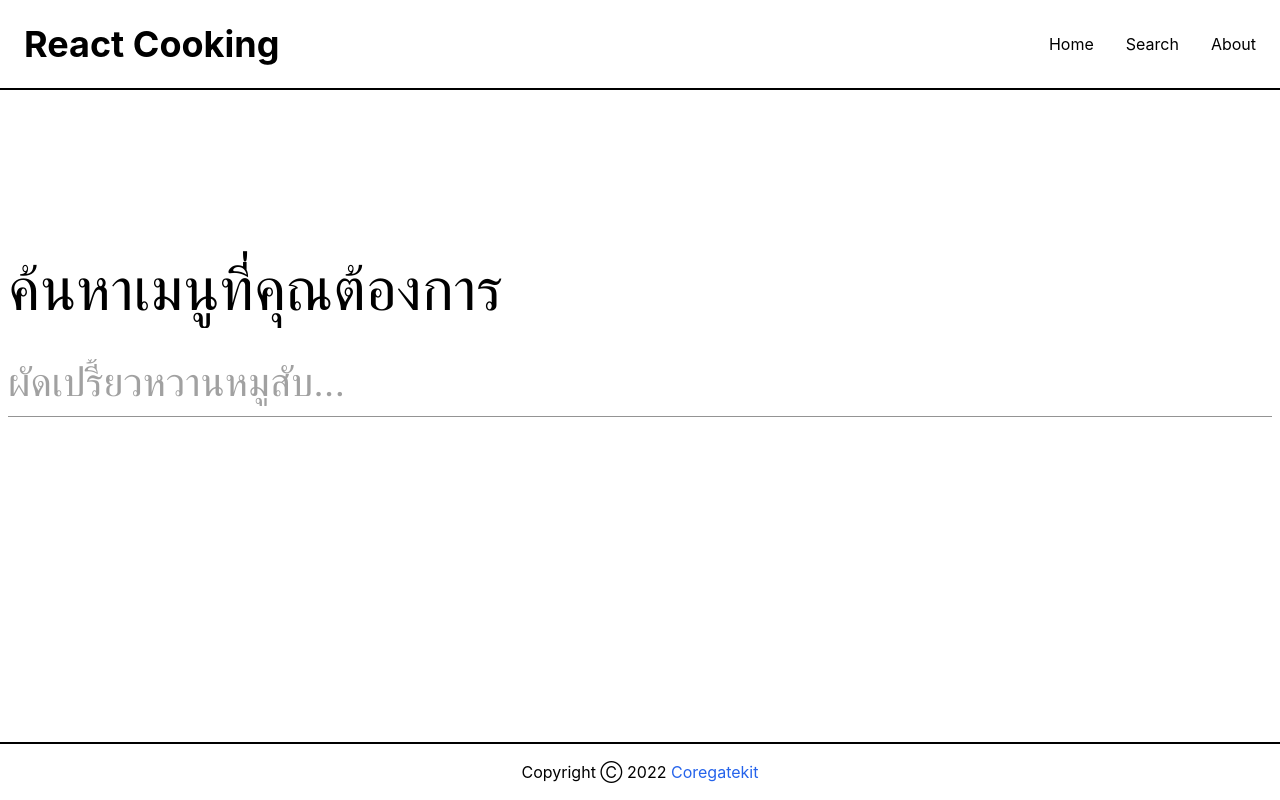
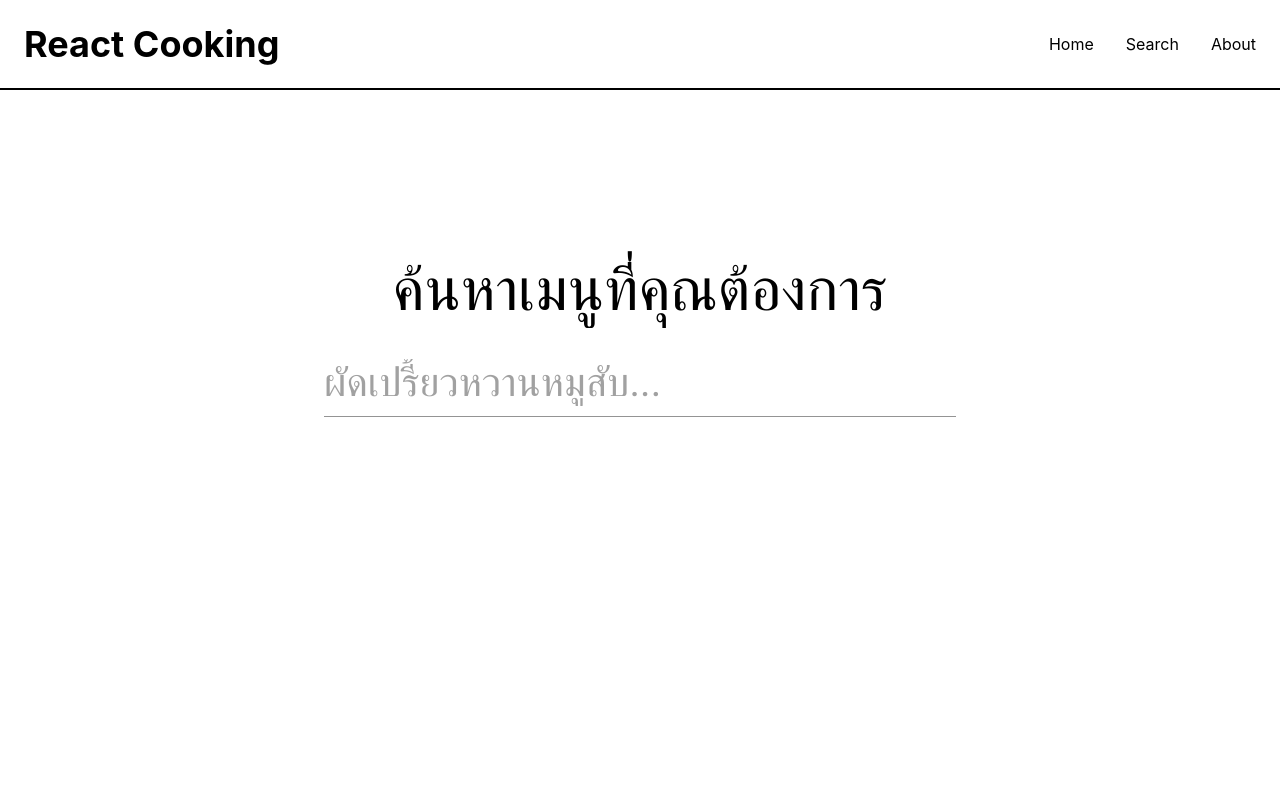
Before and after one commit to coregatekit/react-cooking, a React (Create React App) app: page / in a window 1280 px wide. Built offline with nearby package versions, Linux system fonts and the light colour scheme.

Commit message:
💄 Change alignment to center

```diff
--- a/src/App.tsx
+++ b/src/App.tsx
@@ -3,7 +3,6 @@ import { BrowserRouter, Routes, Route } from "react-router-dom";
 import "./App.css";
 
 import NavBar from "./components/NavBar";
-import Footer from "./components/Footer";
 
 import Home from "./pages/Home";
 import Menu from "./pages/Menu";
@@ -23,7 +22,6 @@ function App() {
           <Route path="about" element={<About />} />
           <Route path=":id" element={<Menu />} />
         </Routes>
-        <Footer />
       </BrowserRouter>
     </div>
   );
--- a/src/pages/Home.tsx
+++ b/src/pages/Home.tsx
@@ -4,25 +4,29 @@ import React, { useState } from "react";
 function Home() {
   const [searchQuery, setSearchQuery] = useState("");
 
-  const handleSearchQueryChange = (event: React.ChangeEvent<HTMLInputElement>) => {
+  const handleSearchQueryChange = (
+    event: React.ChangeEvent<HTMLInputElement>
+  ) => {
     setSearchQuery(event.target.value);
     console.log(searchQuery);
-  }
+  };
 
   return (
     <div className="container mx-auto">
       <div className="mt-40">
-          <div className="text-6xl text-left p-2">ค้นหาเมนูที่คุณต้องการ</div>
+        <div className="text-6xl text-center p-2">ค้นหาเมนูที่คุณต้องการ</div>
         <div className="p-2">
           <TextField
             id="search-menu"
             fullWidth
             variant="standard"
             placeholder="ผัดเปรี้ยวหวานหมูสับ..."
-              style={{ marginTop: 16}}
-              inputProps={{ style: {
+            style={{ marginTop: 16, width: "50%", alignContent: "left"}}
+            inputProps={{
+              style: {
                 fontSize: 40,
-              }}}
+              },
+            }}
             onInput={handleSearchQueryChange}
           />
         </div>
```
Lines whose indentation alone changed are shown as unchanged.
